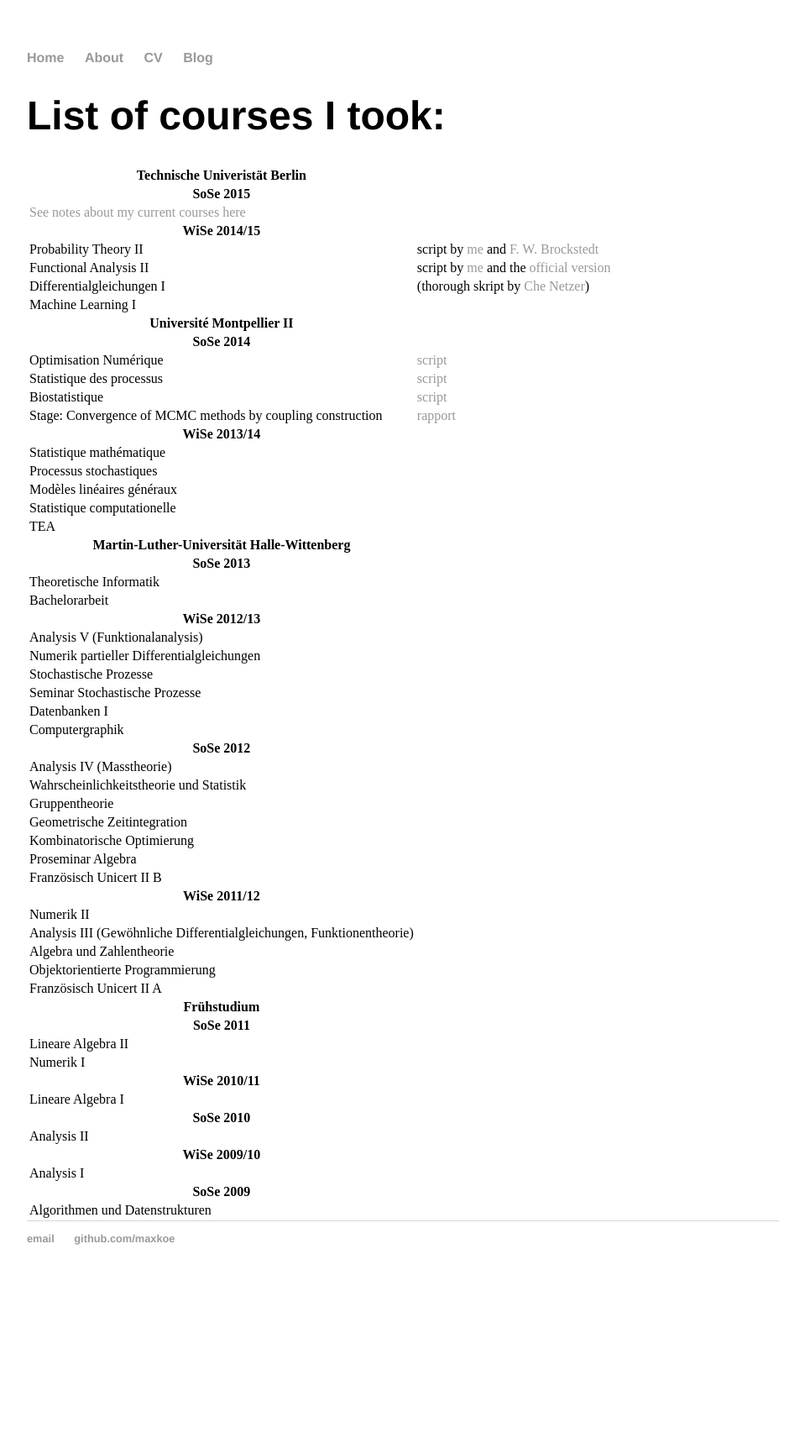
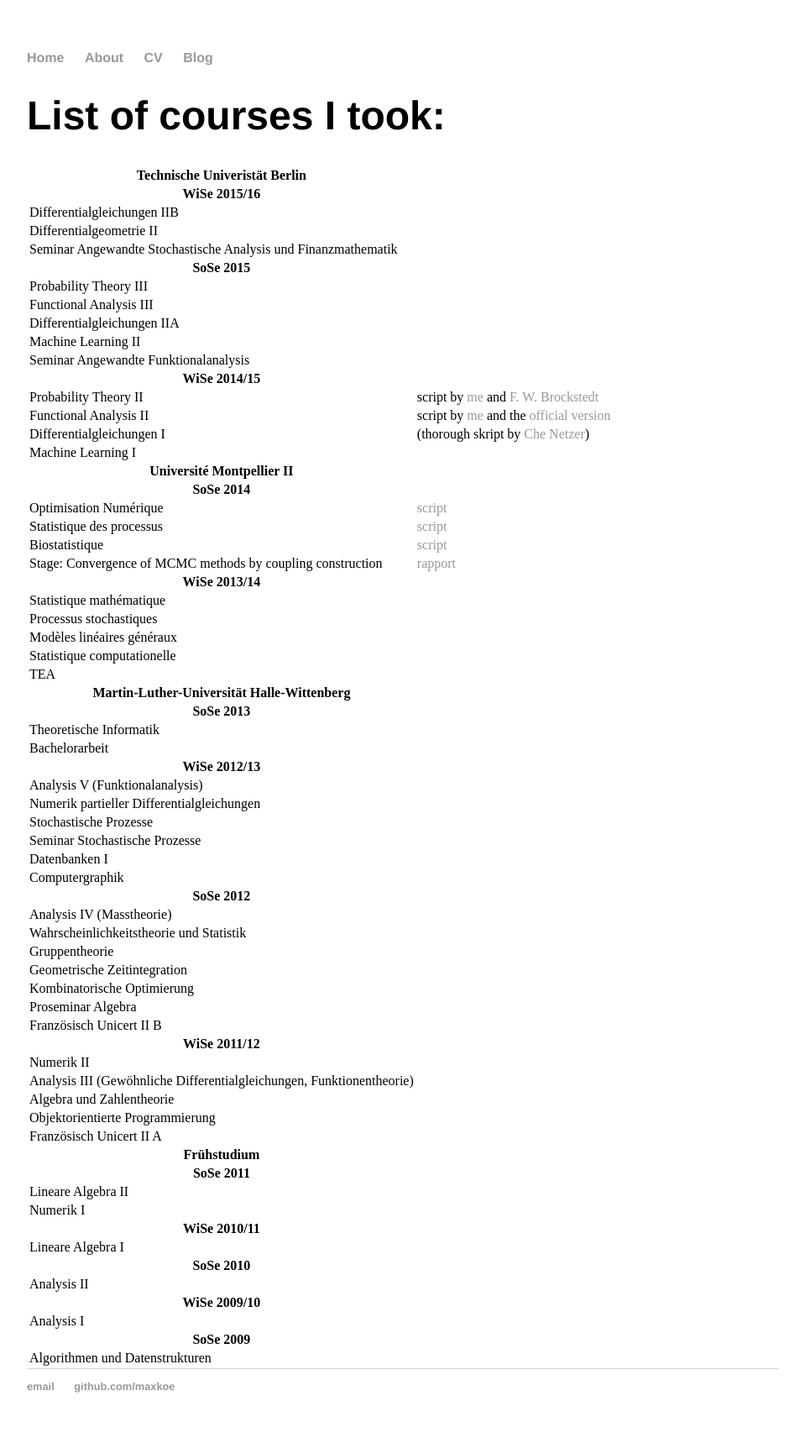
Before and after one commit to maxkoe/maxkoe.github.io, a Jekyll site: the page built from courses.html, in a window 1280 px wide. Shown: the whole page at 84% size, without its empty margins (160-1119 px from the left). Built offline with Jekyll 4.4.1, drawn with Linux system fonts in a browser that asks for light colours; before the commit the page ends 1542 px from its top, so only the background shows below that.

Commit message:
Updated course list

```diff
--- a/courses.html
+++ b/courses.html
@@ -14,9 +14,33 @@
         <tr> <td>Biostatistique</td> </tr>
         <tr> <td>Stage: <td> </tr>-->
 
+        <tr> <th>WiSe 2015/16</th> </tr>
+        <tr>
+          <td>Differentialgleichungen IIB</td>
+        </tr>
+        <tr>
+          <td>Differentialgeometrie II</td>
+        </tr>
+        <tr>
+          <td>Seminar Angewandte Stochastische Analysis und Finanzmathematik</td>
+        </tr>
         <tr> <th>SoSe 2015</th> </tr>
 
-        <tr> <td> <a href="./current.html">See notes about my current courses here</a> </td> </tr>
+        <tr>
+          <td>Probability Theory III</td>
+        </tr>
+        <tr>
+          <td>Functional Analysis III</td>
+        </tr>
+        <tr>
+          <td>Differentialgleichungen IIA</td>
+        </tr>
+        <tr>
+          <td>Machine Learning II</td>
+        </tr>
+        <tr>
+          <td>Seminar Angewandte Funktionalanalysis</td>
+        </tr>
 
         <tr> <th>WiSe 2014/15</th> </tr>
 
```
